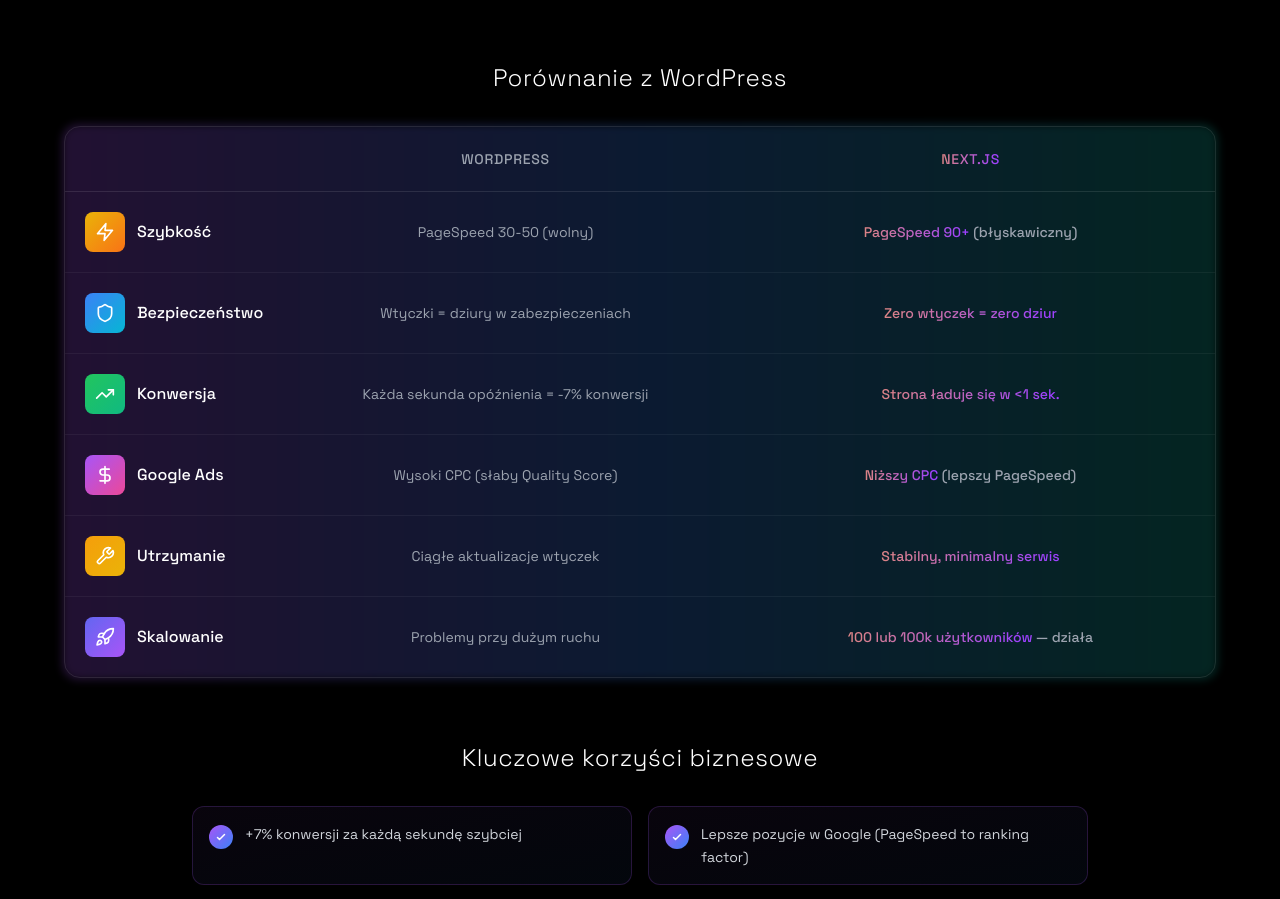
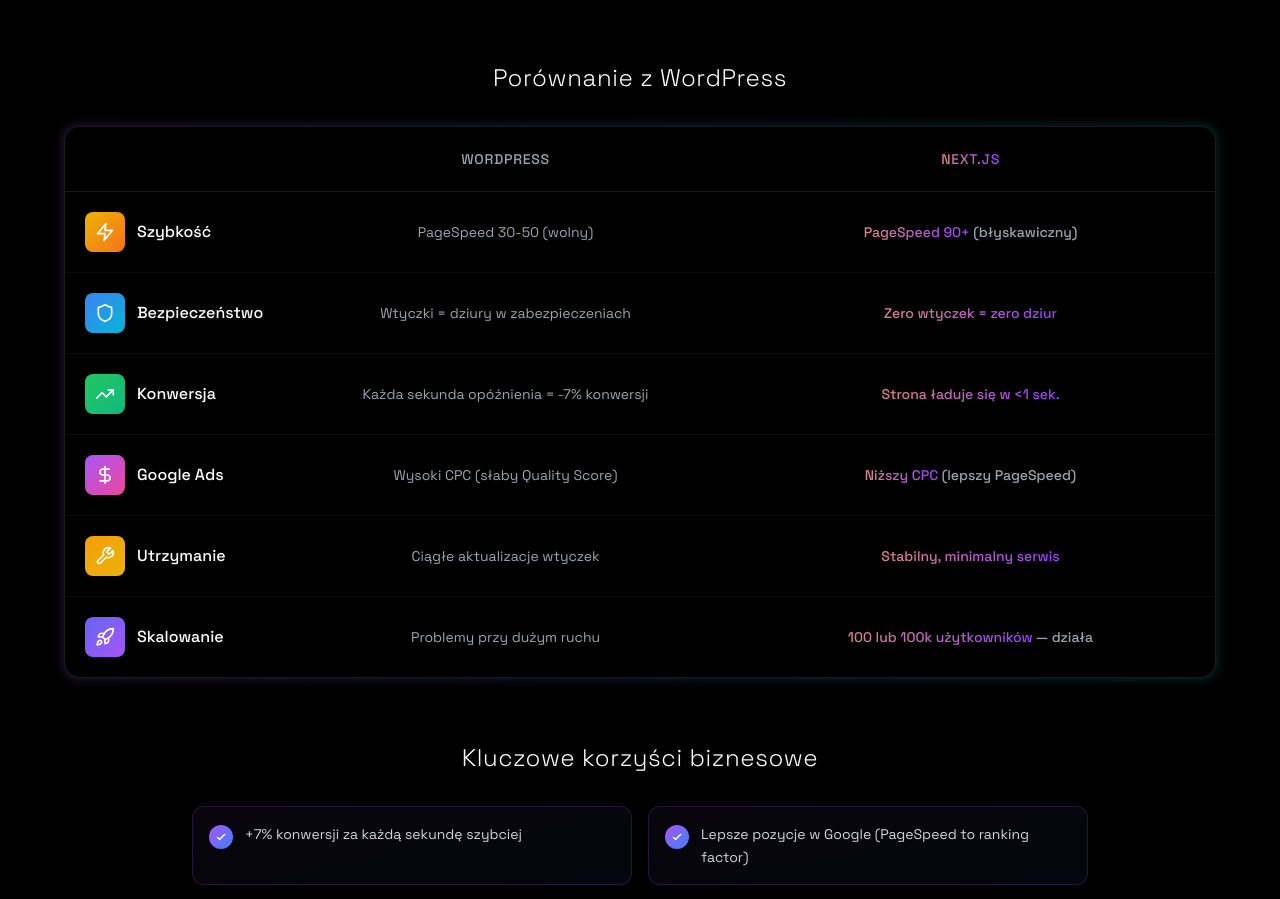
Before and after one commit to Syntance/syntance-web, a Next.js app: page /studio in a window 1280 px wide. Shown: the part 2805-3704 px from the top of the page. Built offline with nearby package versions, Linux system fonts and the light colour scheme.

Commit message:
fix: czarne tlo tabeli porownania zamiast przezroczystego

```diff
--- a/components/sections/tech-comparison.tsx
+++ b/components/sections/tech-comparison.tsx
@@ -97,9 +97,9 @@
             {/* Glow effect */}
             <div className="absolute -inset-0.5 bg-gradient-to-r from-purple-500 via-blue-500 to-teal-500 rounded-2xl opacity-20 group-hover:opacity-30 transition-opacity blur-sm" />
 
-            <div className="relative bg-transparent border border-white/10 rounded-2xl overflow-hidden">
+            <div className="relative bg-black border border-white/10 rounded-2xl overflow-hidden">
               {/* Header */}
-              <div className="grid grid-cols-[180px_1fr_1fr] gap-4 p-5 bg-transparent border-b border-white/10">
+              <div className="grid grid-cols-[180px_1fr_1fr] gap-4 p-5 bg-black border-b border-white/10">
                 <div></div>
                 <div className="text-center">
                   <span className="text-sm font-medium text-gray-400 uppercase tracking-wider">WordPress</span>
```
